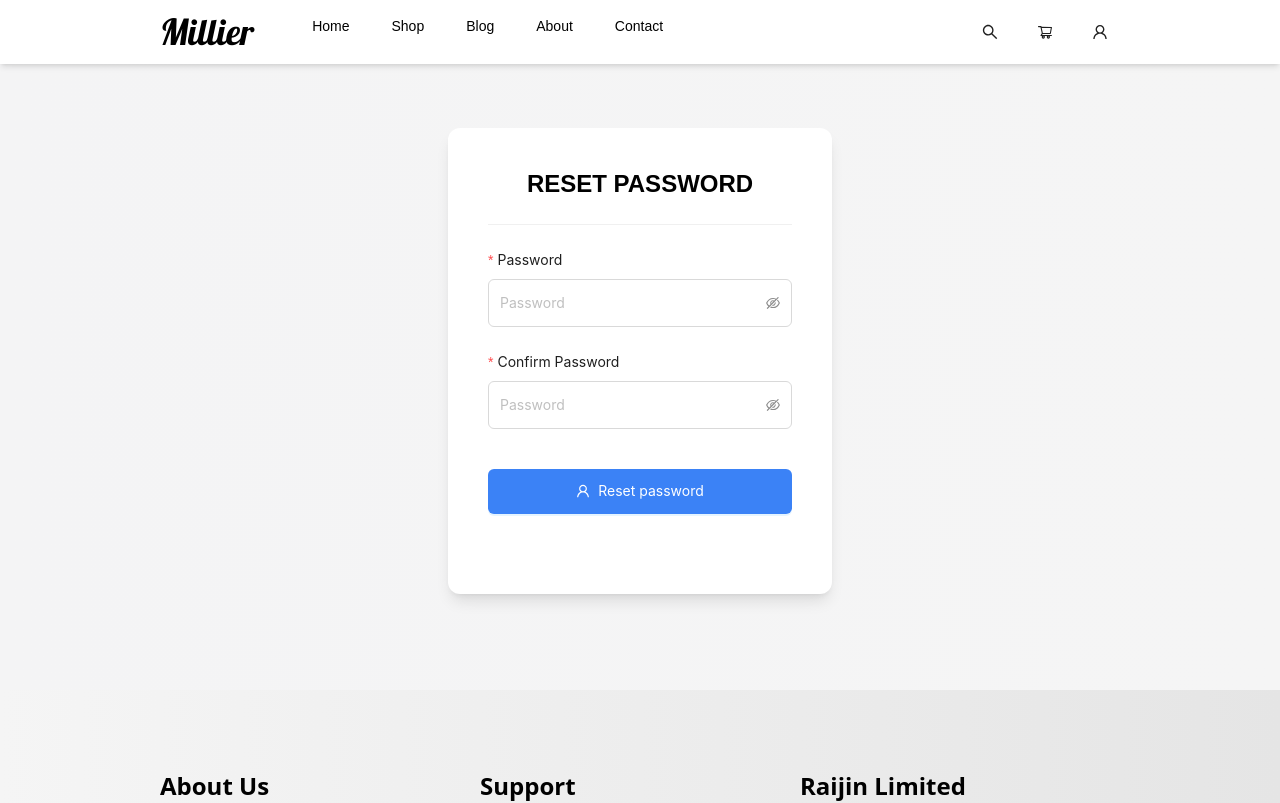
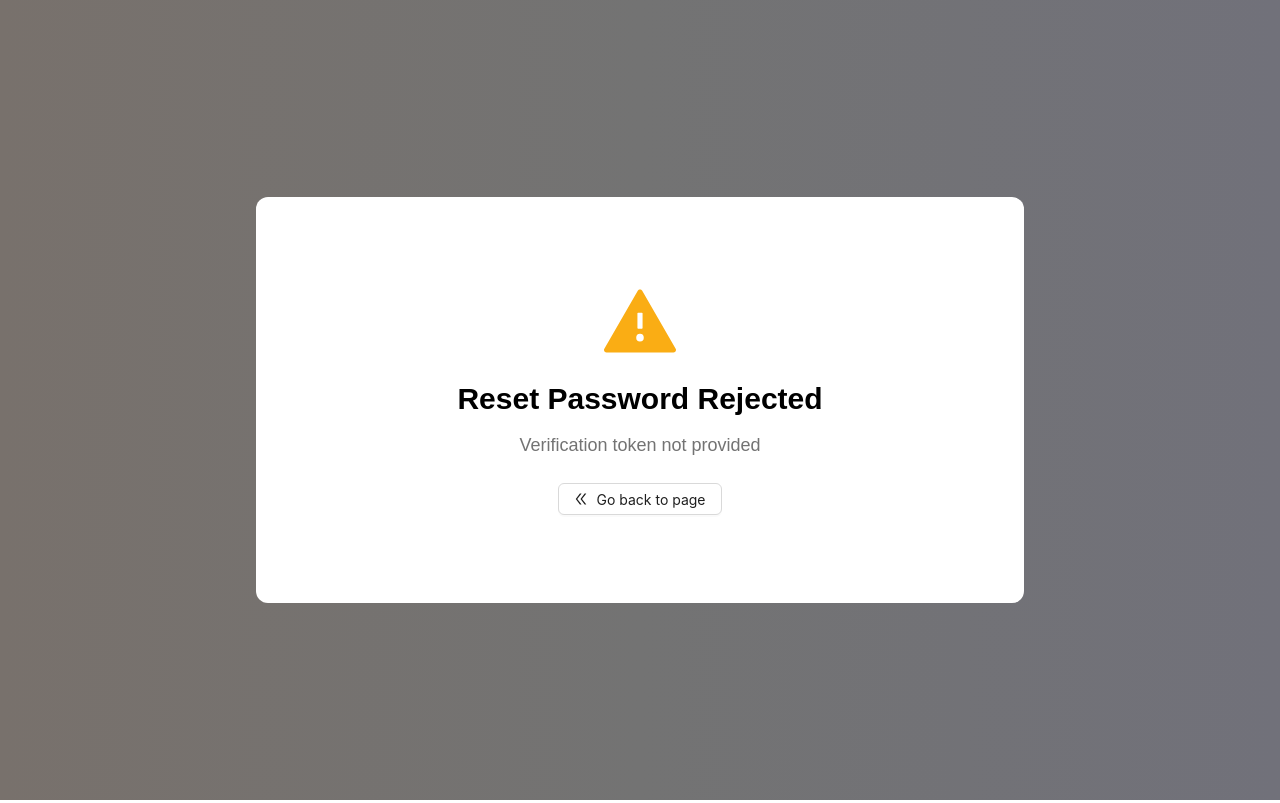
Before and after one commit to holimm/millierstore, a Next.js app: page /reset-password in a window 1280 px wide. Shown: the top 803 px of the page. Built offline with nearby package versions, Linux system fonts and the light colour scheme; a web font is replaced by a local one.

Commit message:
Fixed when reset password token is not provided

```diff
--- a/pages/_app.tsx
+++ b/pages/_app.tsx
@@ -23,7 +23,11 @@ export default function MyApp({ Component, pageProps }: AppPropsWithLayout) {
   const MyLayout =
     Component.getLayout ??
     ((page: ReactElement) => (
-      <DefaultLayout onlyContent={pathname === "/verify-email"}>
+      <DefaultLayout
+        onlyContent={
+          pathname === "/verify-email" || pathname === "/reset-password"
+        }
+      >
         {page}
       </DefaultLayout>
     ));
--- a/pages/reset-password/index.tsx
+++ b/pages/reset-password/index.tsx
@@ -27,6 +27,7 @@ import {
 } from "@/redux/selectors/user";
 import {
   CloseOutlined,
+  DoubleLeftOutlined,
   ExceptionOutlined,
   UserAddOutlined,
   UserOutlined,
@@ -115,7 +116,42 @@ const ForgotPassword = () => {
           ]}
         />
       </Modal>
-      <div className="h-fit w-full pt-16 pb-24 bg-gradient-to-r from-zinc-100 to-neutral-100">
+      <div className="h-screen w-full shadow-md bg-gradient-to-r from-stone-500 via-neutral-500 to-zinc-500">
+        <Flex className="h-full w-full" justify="center" align="center">
+          {isEmpty(token) ? (
+            <div className="h-fit w-[60vw] bg-white p-10 rounded-xl">
+              <Result
+                status="warning"
+                title={
+                  <CustomText
+                    type="paragraph"
+                    extraClass="!text-black !text-3xl !font-semibold"
+                  >
+                    Reset Password Rejected
+                  </CustomText>
+                }
+                subTitle={
+                  <CustomText
+                    type="paragraph"
+                    extraClass="!text-neutral-500 !text-lg"
+                  >
+                    Verification token not provided
+                  </CustomText>
+                }
+                extra={[
+                  <Link href={"/"} key={"button_backtopage"}>
+                    <Button
+                      icon={<DoubleLeftOutlined />}
+                      size="middle"
+                      key="buy"
+                    >
+                      Go back to page
+                    </Button>
+                  </Link>,
+                ]}
+              />
+            </div>
+          ) : (
             <Flex justify="center" align="center">
               <div className="h-fit w-[30vw] p-10 bg-white shadow-lg rounded-xl">
                 <Spin spinning={loadingResetPassword.data}>
@@ -173,6 +209,8 @@ const ForgotPassword = () => {
                 </Spin>
               </div>
             </Flex>
+          )}
+        </Flex>
       </div>
     </>
   );
```
Lines whose indentation alone changed are shown as unchanged.
